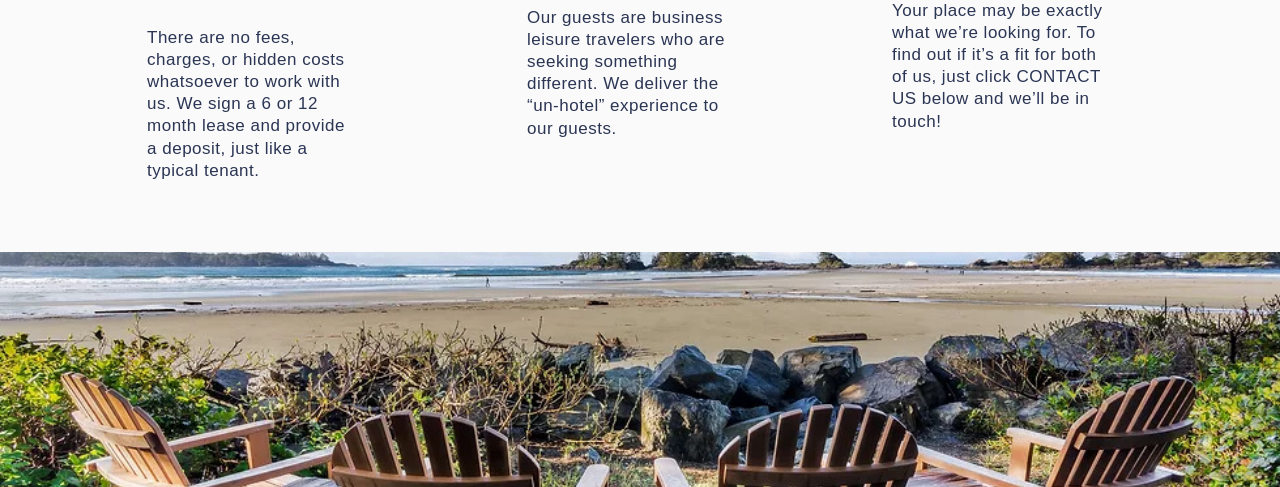
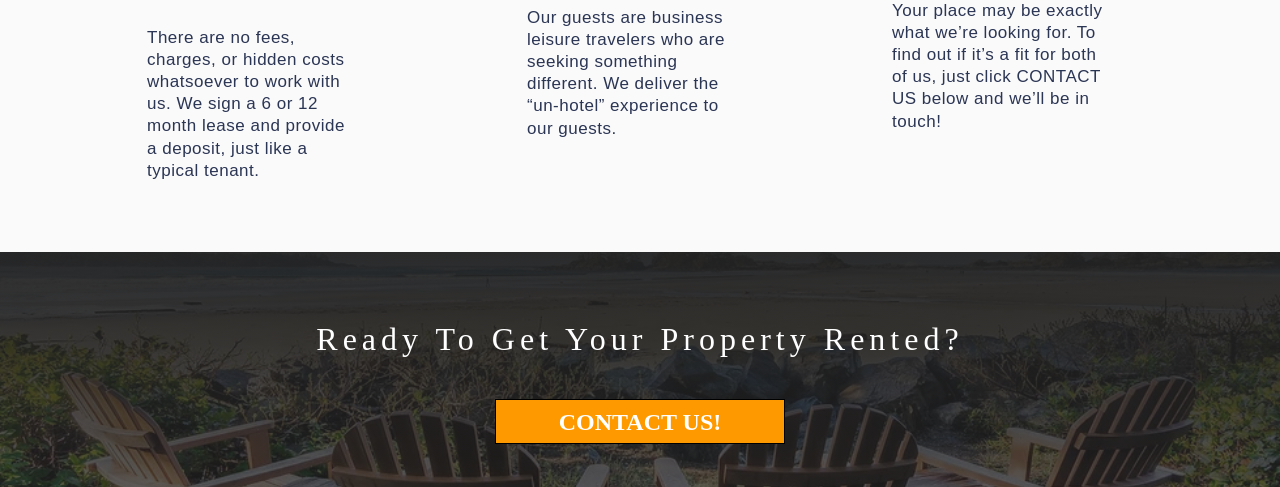
Before and after one commit to ValiantDoge/kingdom_clone, a Django app: page / in a window 1280 px wide. Shown: the part 848-1335 px from the top of the page. Run offline with Django 4.2, Linux system fonts and the light colour scheme; some web fonts are replaced.

Commit message:
added contact us!

```diff
--- a/cloning/static/cloning/css/style.css
+++ b/cloning/static/cloning/css/style.css
@@ -170,7 +170,7 @@
 }
 
 #chairs{
-    height: 14.688rem;
+    height: 10rem;
     object-fit: cover;
     object-position: 0% 50%;
     --bg-overlay-color: rgb(34,34,34);
@@ -179,6 +179,56 @@
     width: 100%;
     --column-width: 61.25rem;
     --column-flex: 61.25rem;
+
+}
+
+.quest2{
+
+    font-size: 2rem;
+    padding-top: 4rem;
+}
+
+#button2{
+    background-color: #FF9900;
+    border: 0.5mm solid black;
+    color: white;
+    text-align: center;
+    font-size: 1.5rem;
+    margin: 0.25rem 0.125rem;
+    font-family: font_2;
+    font-weight: bold;
+    height: 2.813rem;
+    width: 18.125rem;
+    white-space: nowrap;
+    margin-bottom: 2.688rem;
+
+
+}
+#button2:hover {
+    background-image: none;
+    transition: var(--trans1, border-color .4s ease 0s, background-color .4s ease 0s);
+    background-color: #2B3554;
+}
+.chairs{
+    font-family: font_1;
+
+    width: 100%;
+    height: 14.688rem;
+    display: flex;
+    align-items: center;
+    color: white;
+    letter-spacing: 0.313rem;
+    font-size: 1.25rem;
+    background-position: center;
+    background-size: cover;
+    background-image: linear-gradient(rgba(34, 34, 34, 0.951),rgba(34, 34, 34, 0.74)),url('/static/cloning/img/readyBack.jpg');
+    justify-content: center;
+    align-items: center;
+}
+
+#butdiv{
+
+    padding-top: 2rem;
 }
 
 @media screen and (max-width: 37.5rem) {
--- a/cloning/templates/cloning/index.html
+++ b/cloning/templates/cloning/index.html
@@ -59,8 +59,17 @@
         </div>
         </div>
 
-    <div>
-        <img id='chairs' src="{% static 'cloning/img/readyBack.jpg' %}" alt="">
+        <div class="chairs container-fluid" style="padding: 0;" >
+
+
+
+         <div class="quest2">
+            Ready To Get Your Property Rented?
+            <div id="butdiv" class="d-grid gap-2 col-6 mx-auto justify-content-center">
+                <button id="button2" type="button">CONTACT US!</button>
+
+         </div>
+
     </div>
 
 </body>
```
